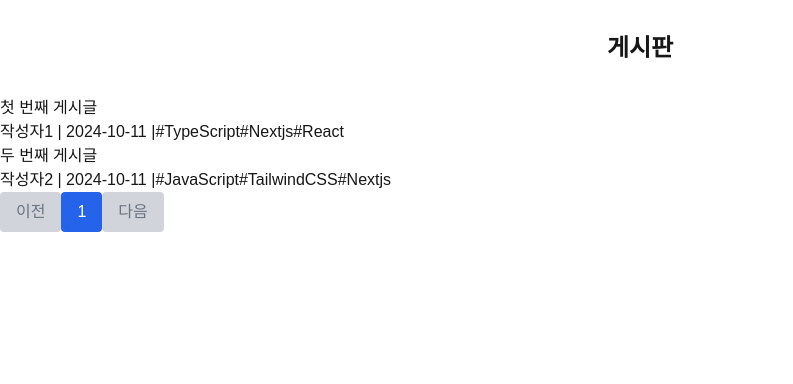
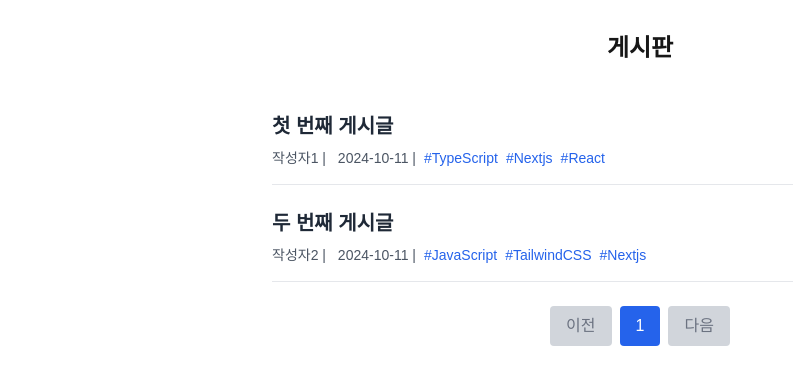
Before and after one commit to songhyein0123/code404, a Next.js app: page /main_board in a window 1280 px wide. Shown: the top 384 px of the page, without its empty margins (0-793 px from the left). Built offline with nearby package versions, Linux system fonts and the light colour scheme.

Commit message:
style: 게시글 목록과 Pagination에 css 추가

```diff
--- a/src/components/Board.tsx
+++ b/src/components/Board.tsx
@@ -42,22 +42,24 @@ export default function Board() {
     };
 
     return (
-        <div>
+        <div className="p-4 max-w-3xl mx-auto">
             {/* 게시글 목록 */}
             {paginatedPosts.map((post) => (
-                <div key={post.id}>
-                    <div>{post.title}</div>
-                    <div>
+                <div key={post.id} className="mb-6 border-b pb-4 last:border-none">
+                    <div className="text-xl font-bold text-gray-800 mb-2">{post.title}</div>
+                    <div className="text-sm text-gray-600 space-x-2">
                         <span>{post.author}</span> | <span>{post.date}</span> |
                         {post.hashtags.slice(0, 3).map((tag, idx) => (
-                            <span key={idx}>{tag}</span>
+                            <span key={idx} className="text-blue-600">
+                                {tag}
+                            </span>
                         ))}
                     </div>
                 </div>
             ))}
 
             {/* 페이지네이션 */}
-            <div>
+            <div className="flex justify-center mt-6 space-x-2">
                 {/* 이전 페이지 버튼 */}
                 <button
                     onClick={() => handlePageChange(currentPage - 1)}
```
